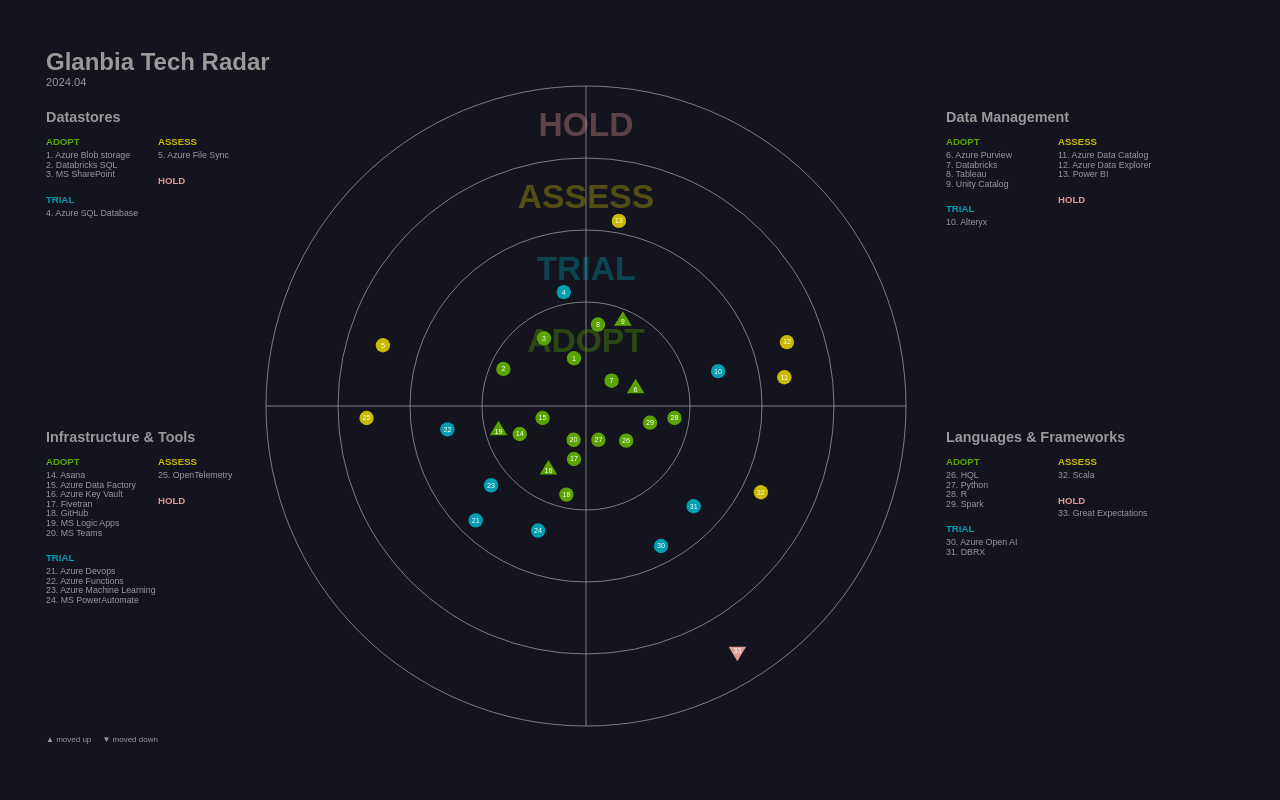
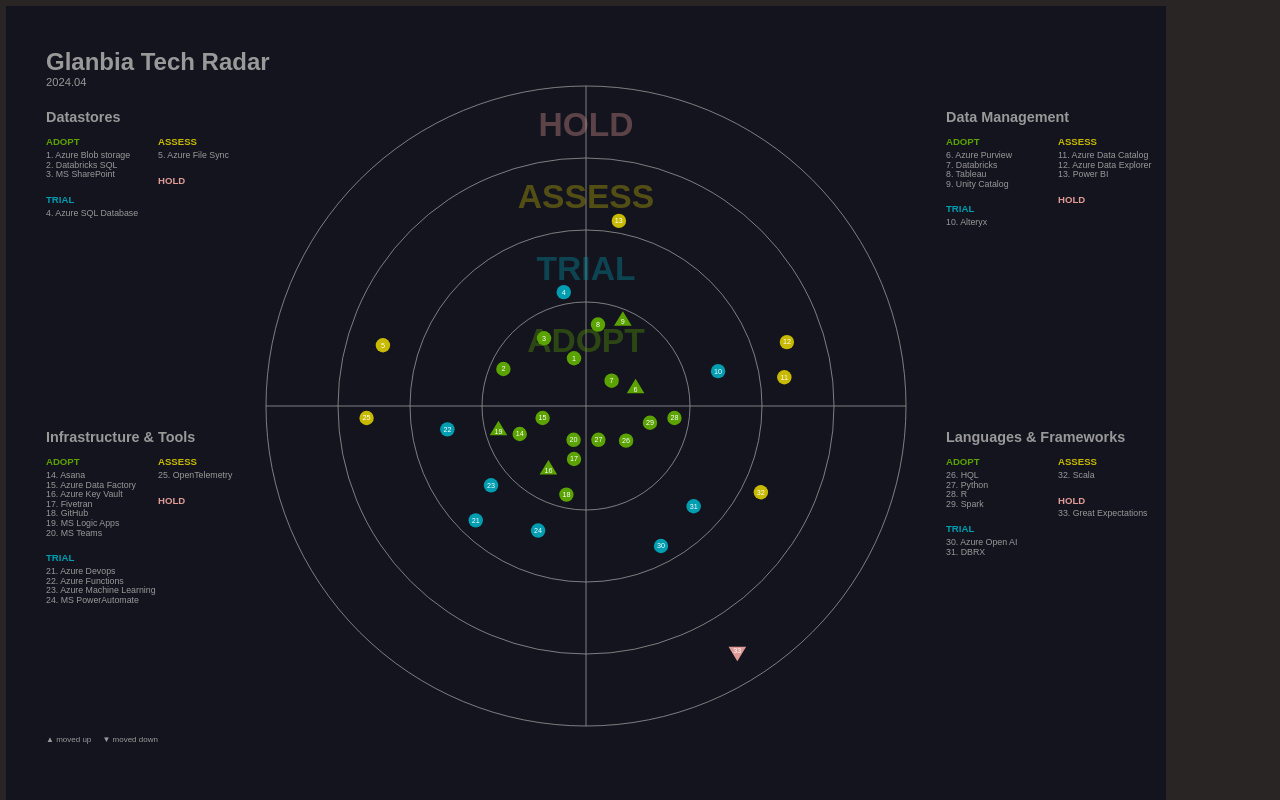
Before and after one commit to Glanbia/tech-radar, a website: page docs/index.html in a window 1280 px wide. Shown: the top 800 px of the page. Drawn offline with nearby package versions, Linux system fonts and the light colour scheme.

Commit message:
Update radar.css

```diff
--- a/docs/radar.css
+++ b/docs/radar.css
@@ -1,7 +1,7 @@
 body {
   font-family: 'Source Sans Pro', arial, helvetica, sans-serif;
   padding-bottom: 50px;
-  background: #14141f;
+  background: #292524;
   zoom:80%;
 }
 h3 {
```
